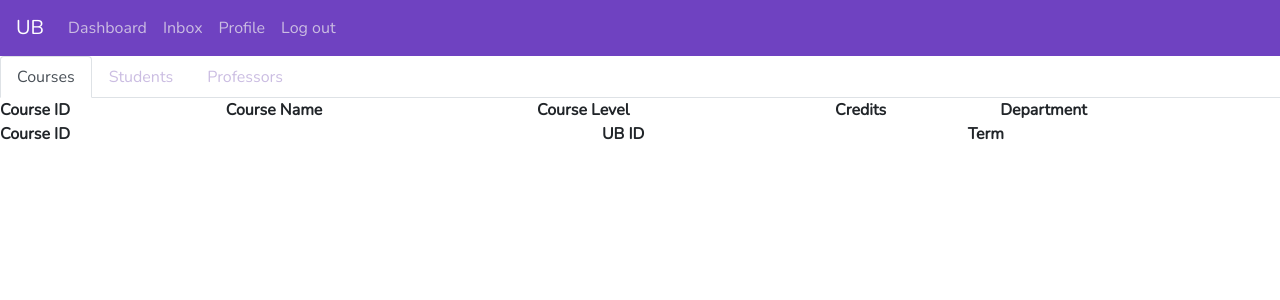
After one commit to shivassg/canvas-php, a PHP site: page /admin-test.php in a window 1280 px wide. The commit adds this page. Shown: the top 300 px of the page. Run offline with PHP 8.4, Linux system fonts and the light colour scheme; a user stored in the database is signed in; tables that the repository leaves empty or names only in its code hold one stand-in row (values such as "Sample post"); lists and menus that the app fills with data are empty; some libraries are stand-ins or nearby versions.

Commit message:
updated admin-dashboard

```diff
--- /dev/null
+++ b/addprofessor.php
@@ -0,0 +1 @@
+#Add Professor to a course PHP File
--- /dev/null
+++ b/admin-test.php
@@ -0,0 +1,168 @@
+<?php
+session_start();
+$session= $_SESSION['username'];
+if(empty($session)){
+  header('location:index.php');
+}
+
+require 'db.php';
+$query = "SELECT DISTINCT department from courses";
+$result = mysqli_query($connection, $query);
+
+
+?>
+
+<!DOCTYPE html>
+<html>
+   <head>
+      <title> Admin Dashboard </title>
+      <meta charset="utf-8">
+      <link rel = "shortcuticon" href="">
+
+      <link rel="stylesheet" href ="https://cdn.datatables.net/1.10.19/css/jquery.dataTables.min.css">
+
+      <link href="https://fonts.googleapis.com/css?family=Nunito&display=swap" rel="stylesheet">
+
+      <link rel="stylesheet" href="https://maxcdn.bootstrapcdn.com/bootstrap/4.0.0/css/bootstrap.min.css" integrity="sha384-Gn5384xqQ1aoWXA+058RXPxPg6fy4IWvTNh0E263XmFcJlSAwiGgFAW/dAiS6JXm" crossorigin="anonymous">
+
+      <script src="https://code.jquery.com/jquery-3.3.1.slim.min.js" integrity="sha384-q8i/X+965DzO0rT7abK41JStQIAqVgRVzpbzo5smXKp4YfRvH+8abtTE1Pi6jizo" crossorigin="anonymous"></script>
+
+      <script src="https://cdnjs.cloudflare.com/ajax/libs/popper.js/1.14.7/umd/popper.min.js" integrity="sha384-UO2eT0CpHqdSJQ6hJty5KVphtPhzWj9WO1clHTMGa3JDZwrnQq4sF86dIHNDz0W1" crossorigin="anonymous"></script>
+
+      <script src="https://stackpath.bootstrapcdn.com/bootstrap/4.3.1/js/bootstrap.min.js" integrity="sha384-JjSmVgyd0p3pXB1rRibZUAYoIIy6OrQ6VrjIEaFf/nJGzIxFDsf4x0xIM+B07jRM" crossorigin="anonymous"></script>
+
+      <script src="https://ajax.googleapis.com/ajax/libs/jquery/3.4.1/jquery.min.js"></script>
+      <script src ="https://cdn.datatables.net/1.10.19/js/jquery.dataTables.min.js"></script>
+
+      <link rel = //cdn.datatables.net/1.10.19/css/jquery.dataTables.min.css>
+
+      <style>
+         *{
+         margin: 0;
+         padding: 0;
+         }
+         body{
+         background-color: white;
+         font-family: Nunito, sans-serif;
+         }
+         .site-head{
+         background-color: #6f42c1; /*purple color*/
+         }
+         .nav-link{
+         color: #CBBDE2;
+         }
+         .nav-link:hover{
+         color: #FFFFFF;
+         }
+         .navbar-brand{
+         color: #FFFFFF ;
+         }
+         .my-brand{
+         color: #FFFFFF !important;
+         }
+         .footer{
+         position: absolute;
+         margin: auto;
+         bottom: 0;
+         height: 50px;
+         width: 100%;
+         background-color: #F1F1F1
+         }
+
+         .welcome-note{
+            text-align: right;
+         }
+      </style>
+   </head>
+   <body>
+
+    <!-- Navigation Bar Section -->
+
+
+
+
+      <nav class = "navbar navbar-expand-sm nav-dark site-head">
+         <a class = "navbar-brand my-brand">UB</a>
+         <ul class = "navbar-nav">
+            <li class="nav-item active"  >
+               <a class = "nav-link" href="#"> Dashboard </a>
+            </li>
+
+            <li class = "nav-item">
+               <a class = "nav-link" href="contact.html"> Inbox </a>
+            </li>
+            <li class = "nav-item">
+               <a class = "nav-link" href="contact.html"> Profile </a>
+            </li>
+            <li class = "nav-item " >
+               <a class = "nav-link" href = "logout.php"> Log out </a>
+            </li>
+         </ul>
+      </nav>
+
+    <div class = "bs-example">
+        <!-- Nav tabs for Courses Students Professors section -->
+
+        <ul class = "nav nav-tabs">
+          <li class ="nav-item" id = "courses-table-click"> <a data-toggle="tab" class = "active nav-link" href = "#course-table">Courses</a></li>
+         <li class ="nav-item" id = "student-table-click"> <a data-toggle="tab" class = "nav-link" href = "#students-table" >Students</a> </li>
+         <li class ="nav-item"> <a data-toggle="tab" class = "nav-link" href = "#professors-table"> Professors </a></li>
+
+        </ul>
+
+        <div class = "tab-content">
+          <table class = "coursetable" id="course-table" style="width:100%" cellspacing="0">
+            <thead>
+              <tr>
+               <th> Course ID </th>
+               <th> Course Name </th>
+               <th> Course Level </th>
+               <th> Credits </th>
+               <th> Department </th>
+               <th> </th>
+             </tr>
+            </thead>
+         </table>
+
+         <table class = "studenttable" id="student-table" style="width:100%" cellspacing="0">
+            <thead>
+              <tr>
+               <th> Course ID </th>
+               <th> UB ID </th>
+               <th> Term </th>
+               <th> </th>
+            </thead>
+          </tr>
+         </table>
+        </div>
+    </div>
+
+
+
+<!-- Adding jquery code for datatable to show in the admin dashboard -->
+<script type = "text/javascript" >
+
+  $(document).ready(function () {
+   $('a[data-toggle="tab"]').on('shown.bs.tab', function(e) {
+      var currentTab = $(e.target).text(); // get current tab
+      switch (currentTab)   {
+         case 'Courses' :   //do nothing
+            var table = $('#course-table').DataTable();
+            table.columns.adjust().draw();
+            break ;
+         case 'Students' :
+            var table = $('#students-table').DataTable();
+            table.columns.adjust().draw();
+            break ;
+         default: //do nothing
+      };
+   }) ;
+});
+
+</script>
+
+     <!--  <footer class = "footer">
+         <p > Sample website developed by Shiva Shankar Ganesan</p>
+      </footer> -->
+   </body>
+</html>
```
Also changed, not shown: admin-dashboard.php (+91 -64 lines).
